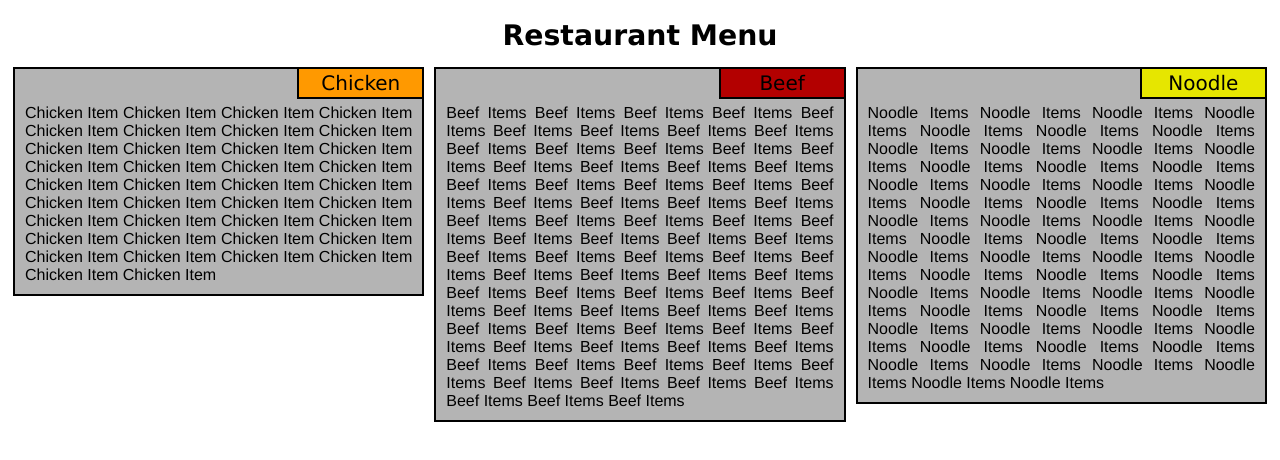
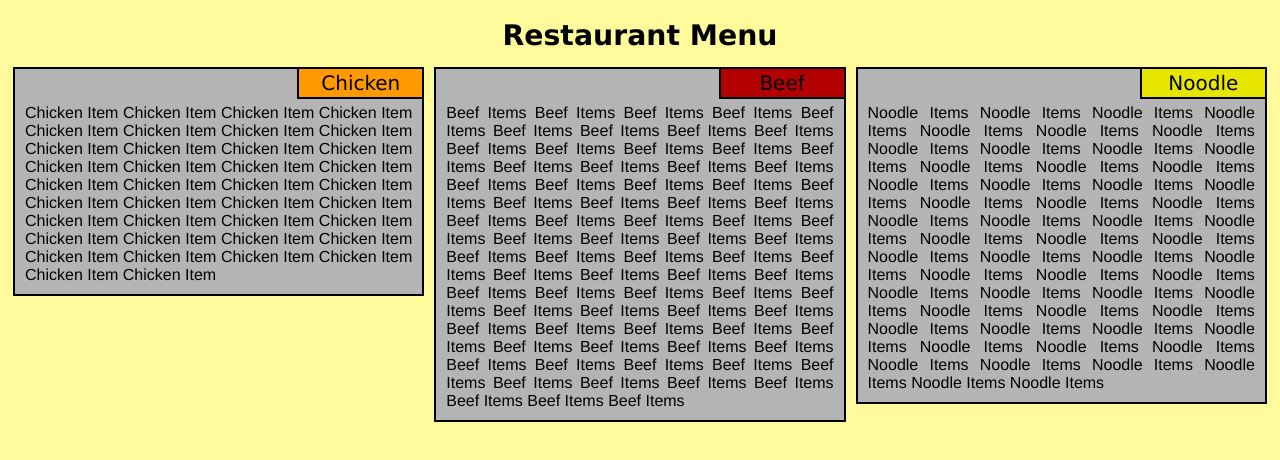
Before and after one commit to jatimmons/coursera, a plain HTML site: page index.html in a window 1280 px wide. Drawn offline with Linux system fonts and the light colour scheme.

Commit message:
Update stylesheet.css

```diff
--- a/css/stylesheet.css
+++ b/css/stylesheet.css
@@ -2,6 +2,7 @@
   box-sizing: border-box;
   font-family: Verdana, Geneva, sans-serif;
   font-size: 16px;
+  background-color: #fffa9b;
 }
 
 h1 {
```
